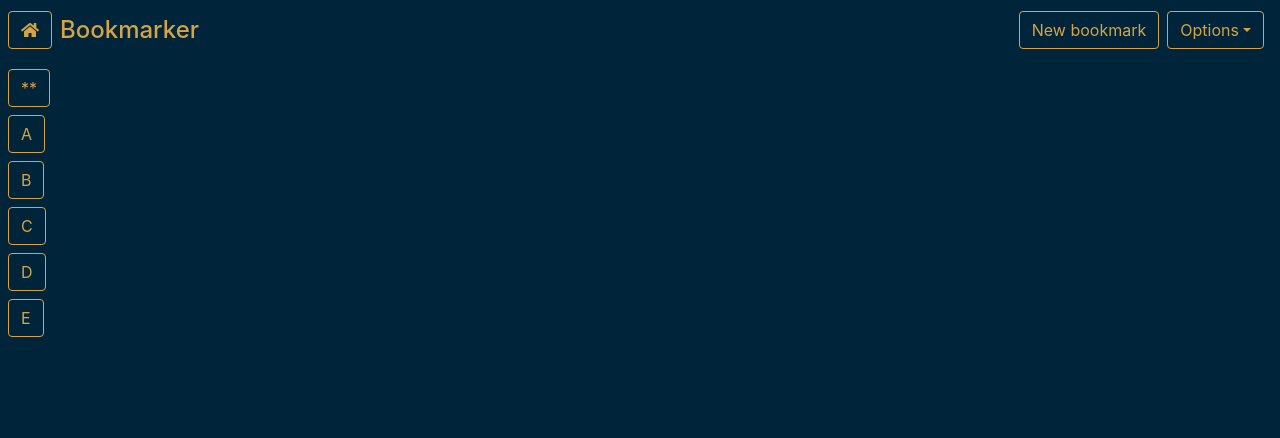
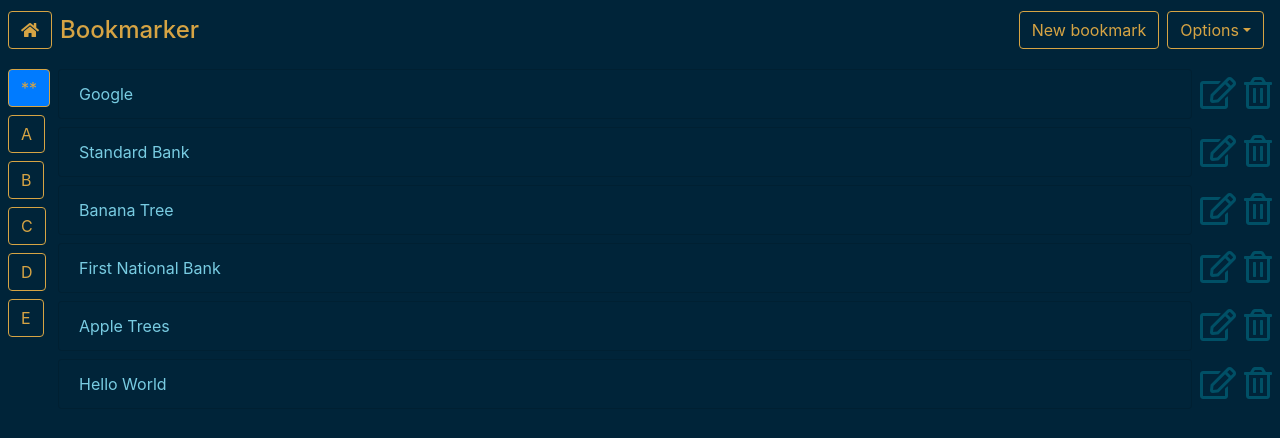
Before and after one commit to gavin-dalton/web-apps-bookmarker, a React (Create React App) app: page / in a window 1280 px wide. Shown: the top 438 px of the page. Built offline with nearby package versions, Linux system fonts and the light colour scheme.

Commit message:
Added context, reducer and hooks

```diff
--- a/src/assets/Bookmarker.scss
+++ b/src/assets/Bookmarker.scss
@@ -23,8 +23,18 @@ $sfb-1: #e4eff0;
   border-color: $st-orange !important;
 }
 
-.btn:hover, .dropdown-item:hover {
+.btn:hover,
+.dropdown-item:hover,
+.list-group-item:hover {
   background-color: $sfb-4 !important;
+}
+
+.list-group-item {
+  background-color: $sfb-5 !important;
+}
+
+.list-group-item-action {
+  color: $sfb-2 !important;
 }
 
 .navbar-text {
@@ -36,7 +46,7 @@ $sfb-1: #e4eff0;
   background-color: $sfb-3 !important;
 }
 
-// Custom colouring
+// Custom CSS
 .gd-bm-flex-alpha {
   flex: 0 0 50px;
 }
--- a/src/components/Alphabet.js
+++ b/src/components/Alphabet.js
@@ -1,9 +1,22 @@
-import React from 'react';
+import React, { useState, useEffect } from 'react';
 import { Link } from "react-router-dom";
 
-const Alphabet = () => {
+const Alphabet = (props) => {
+  const [active, setActive] = useState('**');
   const index = ['**', 'A', 'B', 'C', 'D', 'E'];
-  // console.log(props);
+  console.log(props.route);
+
+  useEffect(() => {
+    if(props.route) {
+      if(props.route === '/') {
+        setActive('**');
+      } else {
+        setActive(props.route);
+      }
+    }
+    // Effect clean-up function
+    return () => true;
+  }, [props.route])
 
   return (
     <div>
@@ -12,7 +25,7 @@ const Alphabet = () => {
           <Link
             key={i}
             to={v === '**' ? '/' : `/${v}`}
-            className="btn mt-2 mx-2"
+            className={'btn mt-2 mx-2' + (v === active ? ' btn-primary' : '')}
           >{v}</Link>
         );
       })}
--- a/src/components/Bookmarks.js
+++ b/src/components/Bookmarks.js
@@ -1,27 +1,49 @@
-import React from 'react';
-import DataHook from '../hooks/DataHook';
+import React, { useContext, useEffect } from 'react';
+import { BookmarkContext } from '../context/BookmarkStore';
+import { getMockStorage } from '../utilities/localstorage';
 
 const Bookmarks = (props) => {
-  // const bookmarks = ['Google', 'First National Bank', 'Standard Bank', 'Apple Trees', 'Banana Tree'];
-  // console.log(`Bookmarks to show: ${props.route}`);
-  const {
-    isLoading,
-    bookmarks,
-    handleAdd,
-    handleDelete
-  } = DataHook(props.route);
+  const [state, dispatch] = useContext(BookmarkContext);
 
-  console.log('is loading...', isLoading);
+  useEffect(() => {
+    dispatch({ type: 'BM_LOADING' })
+    // console.log('Bookmarks: effect...', state);
+
+    setTimeout(() => {
+      let storedData = {};
+      // storedData = getLocalStorage('gd-bm-bookmarks');
+      storedData = getMockStorage('gd-bm-bookmarks');
+      // console.log('storedData: status...', storedData.statusOK);
+      if (storedData.statusOK) {
+        // console.log('Bookmarks: storedData...', storedData.data);
+        dispatch({ type: 'BM_FETCHED', payload: storedData.data });
+      } else {
+        dispatch({ type: 'BM_FAILURE', payload: [] });
+      }
+    }, 500);
+
+    // Effect clean-up function
+    return () => {
+      // console.log('Bookamrks: effect cleaning up');
+      return true;
+    };
+    // eslint-disable-next-line react-hooks/exhaustive-deps
+  }, [props.route]);
+
+  // console.log('Bookmarks: state...', state);
 
   return (
+    <>
+      {!state.isLoading ? (
+        !state.isError ? (
           <div className="list-group mt-2 mr-2">
-      {!isLoading && bookmarks.map((bookmark, index) => {
+            {state.bookmarks.map((bookmark, index) => {
               return (
                 <div className="d-flex flex-nowrap align-items-center mb-2" key={index}>
                   <div className="w-100">
                     <a
                       className="list-group-item list-group-item-action"
-                href="/"
+                      href={bookmark.siteURL}
                       target="_blank"
                       rel="noopener noreferrer"
                     >{bookmark.siteName}</a>
@@ -30,18 +52,25 @@ const Bookmarks = (props) => {
                     <i
                       className="far fa-edit mx-2 gd-bm-icon"
                       data-index={index}
-                onClick={handleAdd}
+                      onClick={() => { dispatch({ type: 'BM_EDIT', payload: index }) }}
                     ></i>
                     <i
                       className="far fa-trash-alt gd-bm-icon"
                       data-index={index}
-                onClick={handleDelete}
+                      onClick={() => { dispatch({ type: 'BM_DELETE', payload: index }) }}
                     ></i>
                   </div>
                 </div>
               );
             })}
           </div>
+        ) : (
+            <h1 className="text-warning text-center m-5">Oops! You have no bookmarks.</h1>
+          )
+      ) : (
+          <h1 className="text-warning text-center m-5">Loading...</h1>
+        )}
+    </>
   );
 };
 
--- a/src/components/Content.js
+++ b/src/components/Content.js
@@ -1,24 +1,25 @@
 import React from 'react';
+import BookmarkStore from '../context/BookmarkStore';
 
 // Components
 import Alphabet from './Alphabet';
 import Bookmarks from './Bookmarks';
 
 const Content = (props) => {
-  // console.log(props);
+  // console.log('Content: props...', props);
   const route = props.match.params.id ? props.match.params.id : '/';
 
   return (
-    <div>
+    <BookmarkStore>
       <div className="d-flex flex-nowrap">
         <div className="gd-bm-flex-alpha">
-          <Alphabet />
+          <Alphabet route={route} />
         </div>
         <div className="w-100">
           <Bookmarks route={route} />
         </div>
       </div>
-    </div>
+    </BookmarkStore>
   );
 };
 
--- /dev/null
+++ b/src/context/BookmarkStore.js
@@ -0,0 +1,23 @@
+import React, { useReducer } from 'react';
+import { BookmarkReducer } from '../reducers/reducers'
+
+const initBookmarks = {
+  isLoading: false,
+  isError: false,
+  bookmarks: []
+};
+
+//{ siteName: '', siteURL: '' }
+
+export const BookmarkContext = React.createContext(initBookmarks);
+
+const BookmarkStore = ({ children }) => {
+  const [state, dispatch] = useReducer(BookmarkReducer, initBookmarks);
+  return (
+    <BookmarkContext.Provider value={[state, dispatch]}>
+      {children}
+    </BookmarkContext.Provider>
+  )
+}
+
+export default BookmarkStore;
--- a/src/hooks/DataHook.js
+++ /dev/null
@@ -1,48 +0,0 @@
-import { useEffect, useReducer } from 'react';
-import StateReducer from '../reducers/StateReducer';
-import { getLocalStorage } from '../utilities/localstorage';
-
-
-// Custom hook
-const DataHook = (index) => {
-  const [state, dispatch] = useReducer(StateReducer, {
-    isLoading: true,
-    bookmarks: [],
-  });
-  console.log('Hook index...', index);
-
-  useEffect(() => {
-    // Catch a cancelled effect
-    let didCancel = false;
-
-    // Simulate network latency
-    setTimeout(() => {
-      let storedData = {};
-      !didCancel && dispatch({ type: 'GET_DATA_INIT' });
-      storedData = getLocalStorage('gd-bm-bookmarks');
-      if (storedData.statusOk) {
-        dispatch({ type: 'GET_DATA_SUCCESS', payload: storedData.data });
-      } else {
-        dispatch({ type: 'GET_DATA_FAILURE' });
-      }
-    }, 1000);
-
-    // Effect hook cleanup function
-    // Effect hook must always return a function
-    return () => { return(didCancel = true); };
-    // Short version
-    // return () => didCancel = true;
-  }, [index]);
-
-  const handleAdd = () => {
-
-  };
-
-  const handleDelete = () => {
-
-  };
-
-  return { ...state, handleAdd, handleDelete };
-};
-
-export default DataHook;
--- a/src/reducers/StateReducer.js
+++ /dev/null
@@ -1,24 +0,0 @@
-const StateReducer = (state, action) => {
-  switch (action.type) {
-    case 'GET_DATA_INIT':
-      return {
-        ...state,
-        isLoading: true
-      };
-    case 'GET_DATA_SUCCESS':
-      return {
-        ...state,
-        isLoading: false,
-        bookmarks: action.payload
-      };
-    case 'GET_DATA_FAILURE':
-      // Can do some error handling here if needed
-      return {
-        ...state
-      };
-    default:
-      throw new Error(`Reducer action type not defined: ${action.type}`);
-  }
-};
-
-export default StateReducer;
--- /dev/null
+++ b/src/reducers/reducers.js
@@ -0,0 +1,33 @@
+/**
+ * Bookmarks reducer function to mutate store data state
+ * @param {any} state Data store state
+ * @param {any} action Reducer action and payload
+ */
+export const BookmarkReducer = (state, action) => {
+  console.log('BookmarkReducer: action...', action.type);
+  switch (action.type) {
+    case 'BM_LOADING':
+      return {
+        ...state,
+        isLoading: true,
+        isError: false
+      };
+    case 'BM_FETCHED':
+      return {
+        ...state,
+        isLoading: false,
+        isError: false,
+        bookmarks: action.payload
+      };
+    case 'BM_FAILURE':
+      // Can do some error handling here if needed
+      return {
+        ...state,
+        isLoading: false,
+        isError: true,
+        bookmarks: action.payload
+      };
+    default:
+      throw new Error(`Reducer action type not defined: ${action.type}`);
+  }
+};
--- a/src/utilities/localstorage.js
+++ b/src/utilities/localstorage.js
@@ -52,6 +52,44 @@ const getLocalStorage = (obj) => {
 }
 
 /**
+ * Get mock data sample data
+ * @param {string} obj Dummy local storage identifier
+ */
+const getMockStorage = (obj) => {
+  const response = {
+    statusOK: true,
+    // statusOK: false,
+    data: [
+      {
+        siteName: 'Google',
+        siteURL: 'https://www.google.co.za'
+      },
+      {
+        siteName: 'Standard Bank',
+        siteURL: 'https://www.google.co.za'
+      },
+      {
+        siteName: 'Banana Tree',
+        siteURL: 'https://www.google.co.za'
+      },
+      {
+        siteName: 'First National Bank',
+        siteURL: 'https://www.google.co.za'
+      },
+      {
+        siteName: 'Apple Trees',
+        siteURL: 'https://www.google.co.za'
+      },
+      {
+        siteName: 'Hello World',
+        siteURL: 'https://www.google.co.za'
+      }
+    ]
+  };
+  return response;
+}
+
+/**
  * Append item to local storage
  * @param {string} obj Local storage identifier
  * @param {any} data Data object to store
@@ -98,3 +136,4 @@ module.exports.getLocalStorage = getLocalStorage;
 module.exports.addLocalStorage = addLocalStorage;
 module.exports.saveLocalStorage = saveLocalStorage;
 module.exports.removeLocalStorage = removeLocalStorage;
+module.exports.getMockStorage = getMockStorage;
```
Lines whose indentation alone changed are shown as unchanged.
